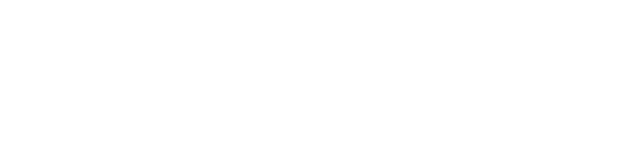
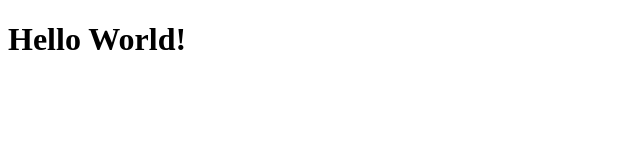
Before and after one commit to pwesson1/PracticePipeline, a plain HTML site: page WebContent/index.html in a window 1280 px wide. Shown: the whole page, without its empty margins (0-640 px from the left). Drawn offline with Linux system fonts and the light colour scheme.

Commit message:
Initial project files

```diff
--- a/WebContent/index.html
+++ b/WebContent/index.html
@@ -2,9 +2,9 @@
 <html>
 <head>
 <meta charset="UTF-8">
-<title>Insert title here</title>
+<title>Hello World!</title>
 </head>
 <body>
-
+	<h1>Hello World!</h1>
 </body>
 </html>
```
